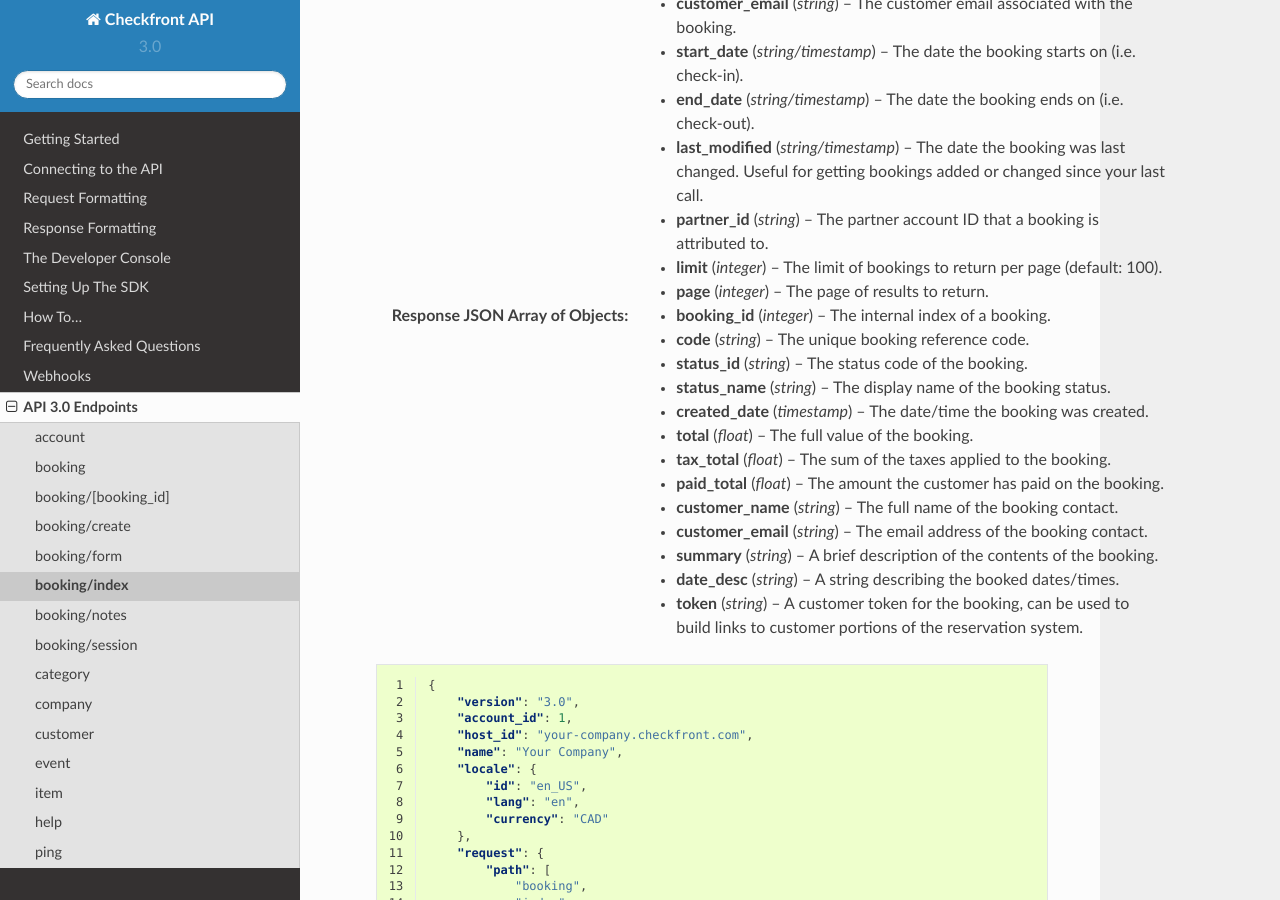
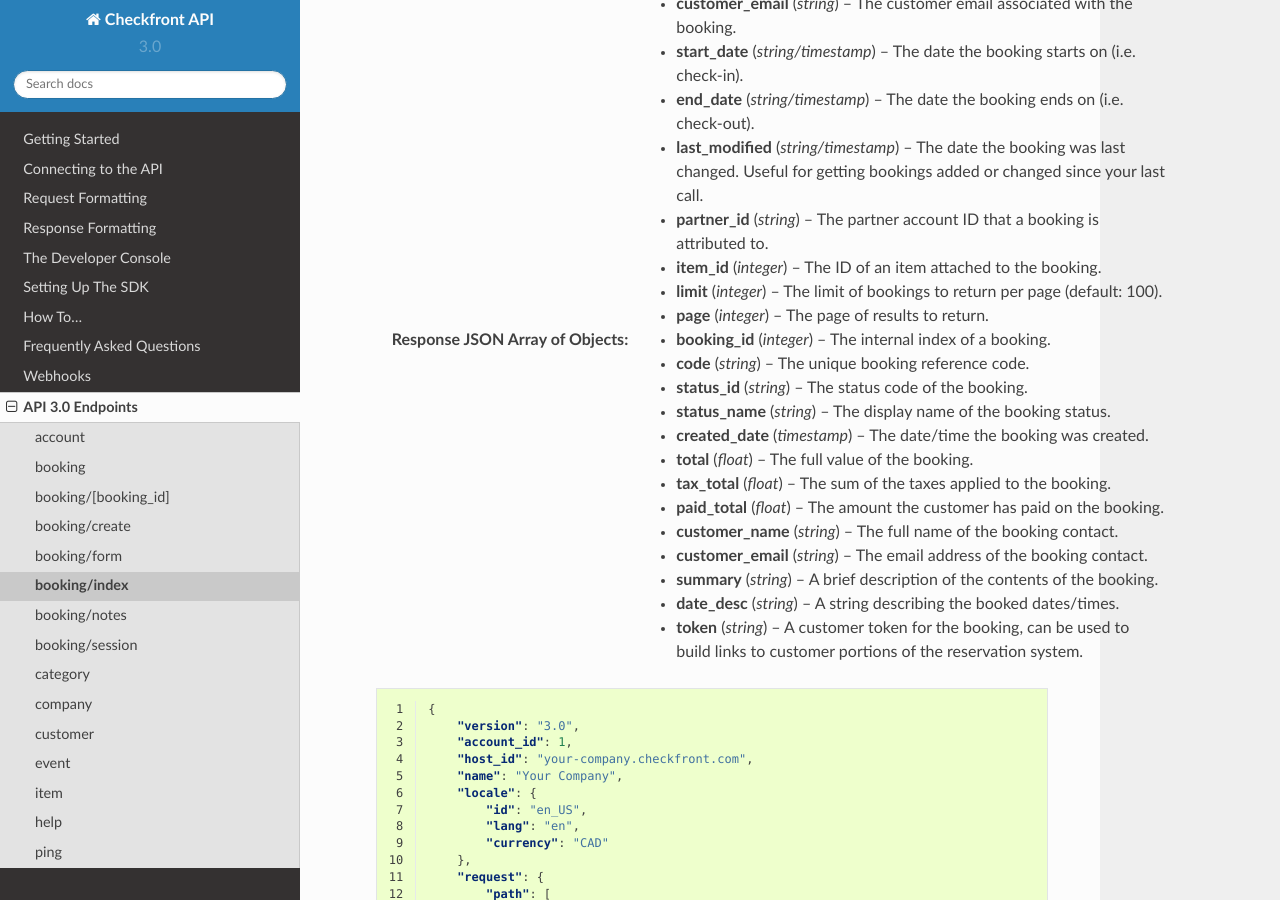
Before and after one commit to Checkfront/API, a Sphinx documentation site: the page built from docs/ref/booking/index.rst, in a window 1280 px wide and 900 px high, scrolled down 351 px. Built offline with Sphinx 7.4.7 and the Read the Docs theme 2.0.0, drawn with Linux system fonts in a browser that asks for light colours.

Commit message:
Document the item_id filter for booking/index (#22)

```diff
--- a/docs/ref/booking/index.rst
+++ b/docs/ref/booking/index.rst
@@ -13,6 +13,7 @@
 	:query string/timestamp end_date: The date the booking ends on (i.e. check-out).
 	:query string/timestamp last_modified: The date the booking was last changed. Useful for getting bookings added or changed since your last call.
 	:query string partner_id: The partner account ID that a booking is attributed to.
+	:query integer item_id: The ID of an item attached to the booking.
 	:query integer limit: The limit of bookings to return per page (default: 100).
 	:query integer page: The page of results to return.
 
```
Also changed, not shown: 1 other file.
